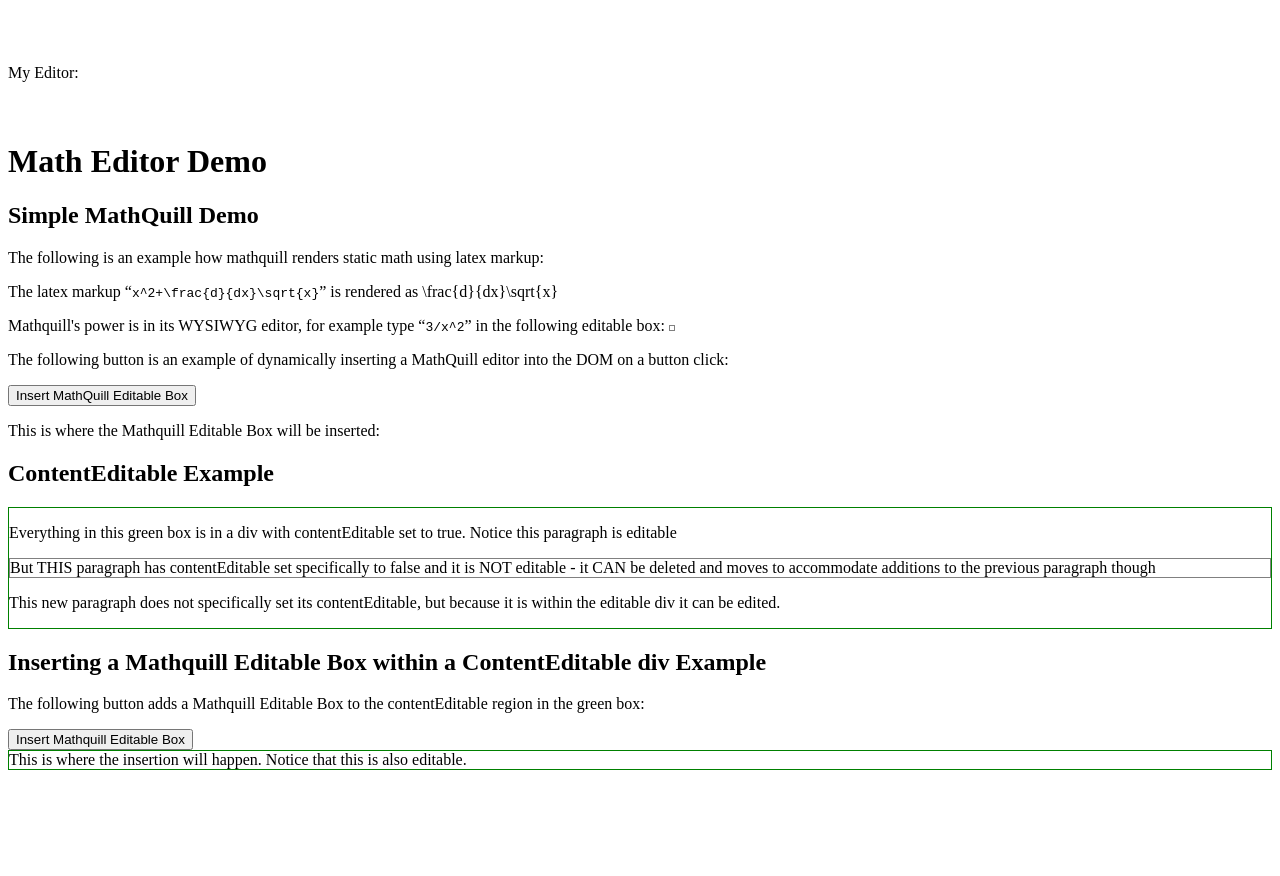
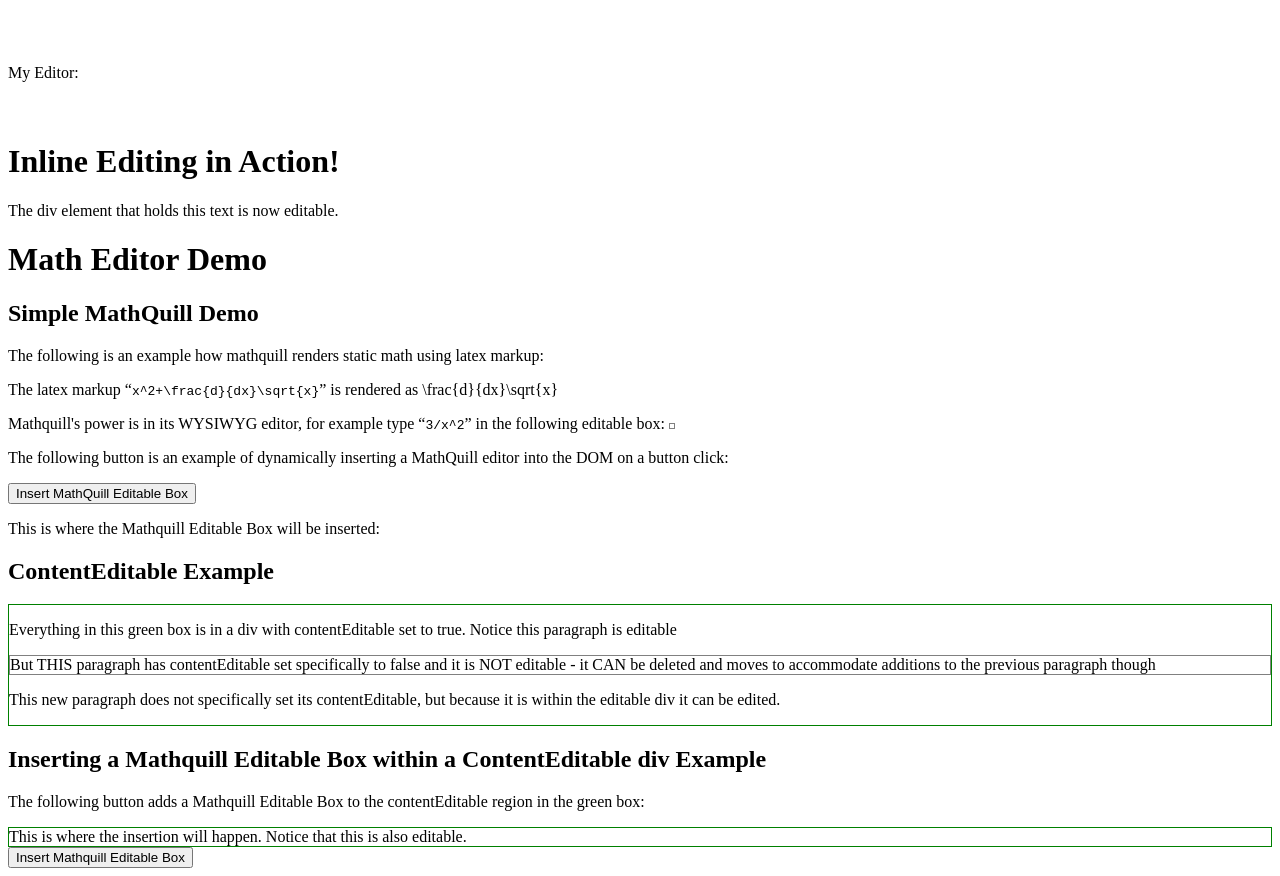
Before and after one commit to TuanAnh207/math-editor, a plain HTML site: page index.html in a window 1280 px wide. Before the commit the page ends 800 px from the top, so only its background shows below. Drawn offline with nearby package versions, Linux system fonts and the light colour scheme; a script that the page names is missing.

Commit message:
Mathquill editable inserts into CKEditor working
Mathquill editable boxes can now successfully be insterted into CKEditor
inline contentEditable blocks. Steps: Added a general CKEditor inline editor at
the top to test, then moved the Mathquill button below the
contentEditable to make it visible, then changed the DOM div id from test
because CKEditor changed it to ContentEditible-2. Still need to clean up
code. RE: Issue #3

```diff
--- a/index.html
+++ b/index.html
@@ -23,6 +23,11 @@
         CKEDITOR.replace( 'editor1' );
     </script>
 </p>
+
+<div id="editable" contenteditable="true">
+    <h1>Inline Editing in Action!</h1>
+    <p>The div element that holds this text is now editable.
+</div>
 
 <body>
     <div id="mathquill-demo">
@@ -64,14 +69,15 @@
 
         <p>The following button adds a Mathquill Editable Box to the contentEditable region in the green box:</p>
 
-        <!-- Changed document.createTextNode to document.createElement('span') to create an element of type span -->
-        <input type="button" onmousedown="insertNodeOverSelection(document.createElement('span'), document.getElementById('test'));" value="Insert Mathquill Editable Box">
-
         <div id="ContentEditable-2" contenteditable="true">
             <div id="test" style="border: solid 1px green">
                 This is where the insertion will happen. Notice that this is also editable.
             </div>
         </div>
+
+        <!-- Changed document.createTextNode to document.createElement('span') to create an element of type span -->
+        <input type="button" onmousedown="insertNodeOverSelection(document.createElement('span'), document.getElementById('ContentEditable-2'));" value="Insert Mathquill Editable Box">
+
     </div>
 
 </body>
```
